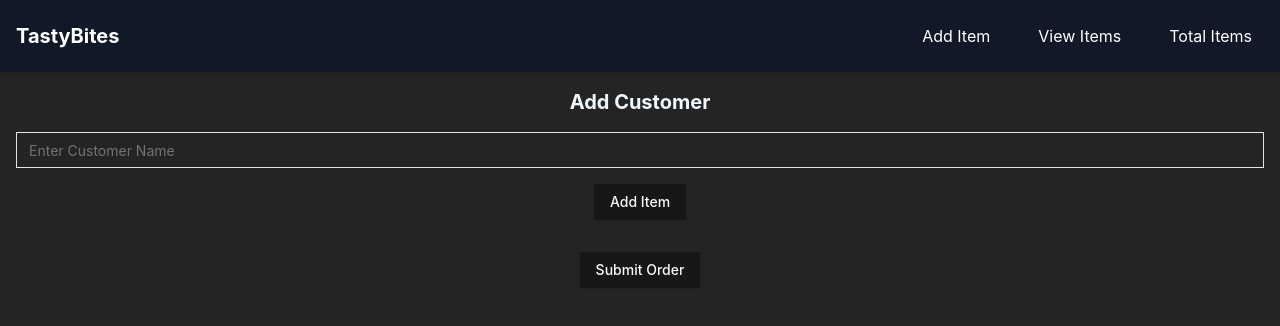
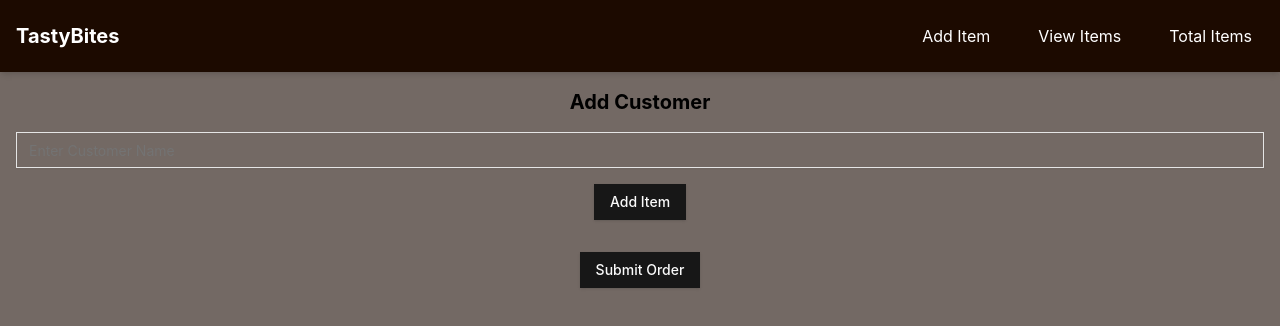
Before and after one commit to PARSHAV529/Freelance-project-TastyBites, a React (Vite) app: page / in a window 1280 px wide. Shown: the top 326 px of the page. Built offline with nearby package versions, Linux system fonts and the light colour scheme.

Commit message:
change theam

```diff
--- a/src/Routes/Navigation.jsx
+++ b/src/Routes/Navigation.jsx
@@ -12,7 +12,7 @@ export default function Navbar() {
   };
 
   return (
-    <nav className="bg-gray-900 text-white p-4 shadow-md  w-full z-50">
+    <nav className="bg-[#1c0a00] text-white p-4 shadow-md  w-full z-50">
       <div className="container mx-auto flex justify-between items-center">
         {/* Logo or App Name */}
         <Link to="/" className="text-xl font-bold">
@@ -31,13 +31,13 @@ export default function Navbar() {
 
         {/* Navigation Links for larger screens */}
         <div className="hidden lg:flex lg:items-center lg:space-x-6">
-          <Link to="/" className="block px-3 py-2 rounded hover:bg-gray-700">
+          <Link to="/" className="block px-3 py-2 rounded hover:bg-[#c2bab3] hover:text-black">
             Add Item
           </Link>
-          <Link to="/view" className="block px-3 py-2 rounded hover:bg-gray-700">
+          <Link to="/view" className="block px-3 py-2 rounded hover:bg-[#c2bab3] hover:text-black">
             View Items
           </Link>
-          <Link to="/total-items" className="block px-3 py-2 rounded hover:bg-gray-700">
+          <Link to="/total-items" className="block px-3 py-2 rounded hover:bg-[#c2bab3] hover:text-black">
             Total Items
           </Link>
         </div>
--- a/src/index.css
+++ b/src/index.css
@@ -13,8 +13,8 @@
 
   /* color-scheme: light dark; */
   /* color: rgba(255, 255, 255, 0.87); */
-  background-color: #242424;
-  color: aliceblue;
+  background-color: #736964;
+  color: rgb(0, 0, 0);
 
   /* font-synthesis: none;
   text-rendering: optimizeLegibility;
```
